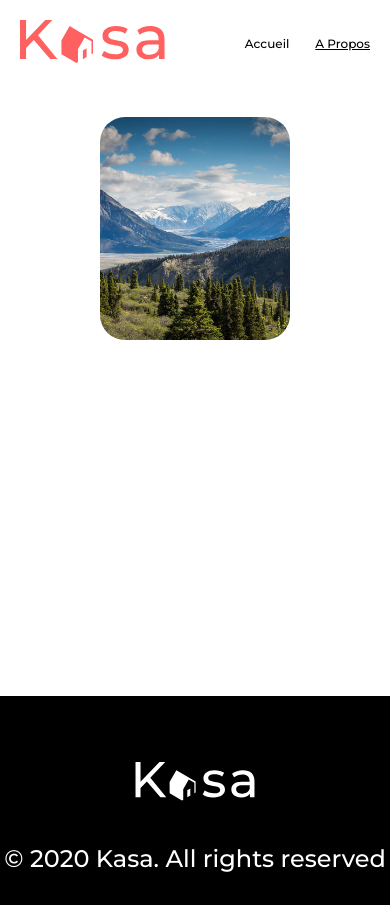
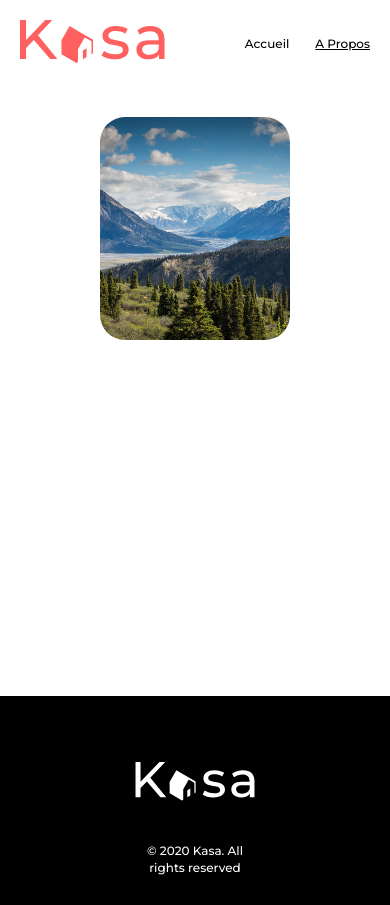
Before and after one commit to Alzorath57/Kasa-location-immobiliere, a React (Vite) app: page /about in a window 390 px wide. Built offline with nearby package versions, Linux system fonts and the light colour scheme.

Commit message:
feat: responsive mobile du footer

```diff
--- a/src/components/Footer/Footer.scss
+++ b/src/components/Footer/Footer.scss
@@ -23,3 +23,11 @@ footer {
     height: 39px;
   }
 }
+@media (max-width: 480px) {
+  footer {
+    p {
+      font-size: 12px;
+      max-width: 134px;
+    }
+  }
+}
```
